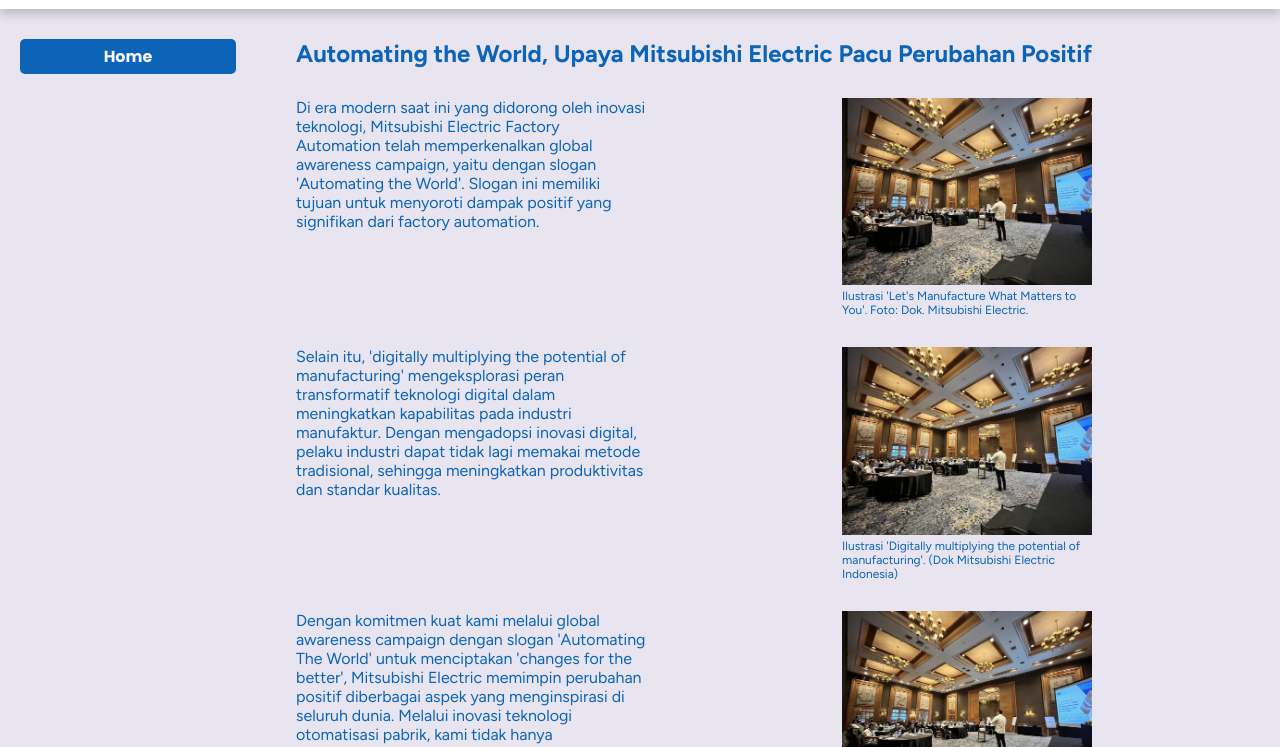
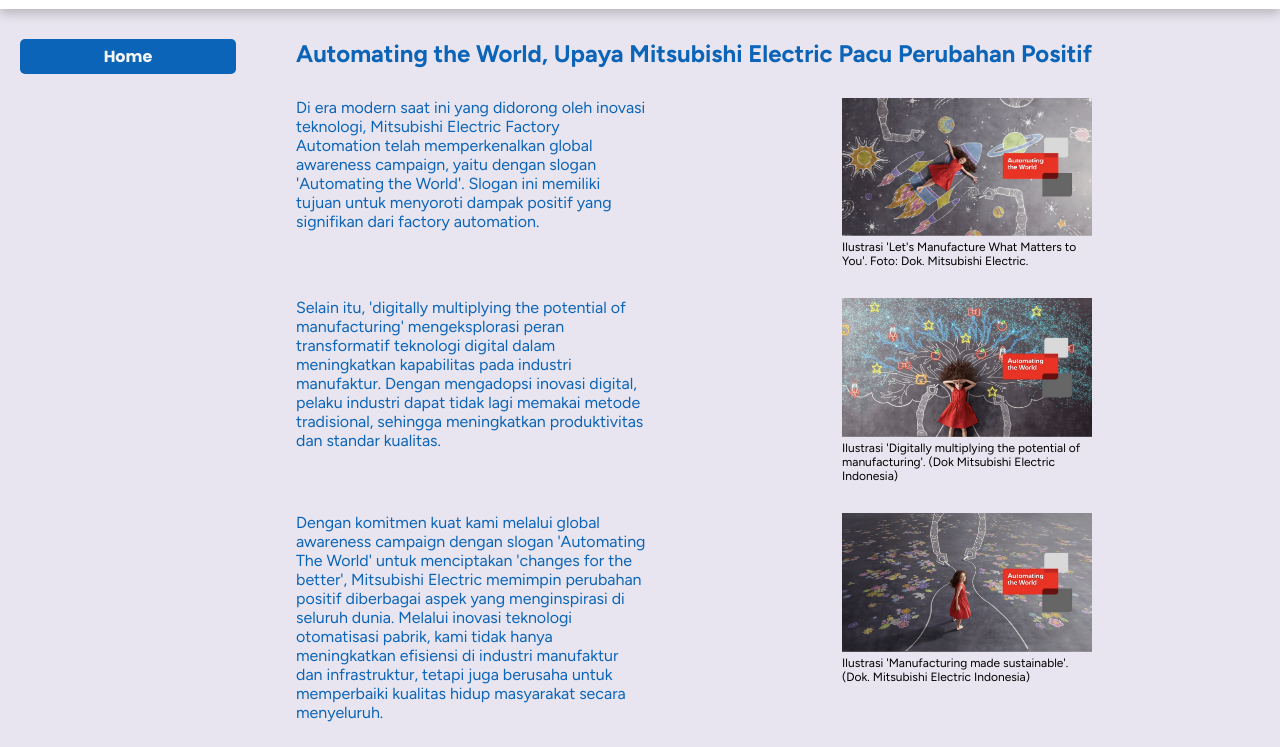
Before and after one commit to amilazhira/task-layout-news, a plain HTML site: page index.html in a window 1280 px wide. Shown: the part 53-800 px from the top of the page. Drawn offline with Linux system fonts and the light colour scheme.

Commit message:
first commit

```diff
--- a/index.html
+++ b/index.html
@@ -44,7 +44,7 @@
 							</p>
 						</div>
 						<div class="right image">
-							<img src="assets/left1.jpg" alt="" />
+							<img src="assets/image1.png" alt="" />
 							<p>
 								Ilustrasi 'Let's Manufacture What Matters to You'. Foto: Dok. Mitsubishi Electric.
 							</p>
@@ -61,7 +61,7 @@
 							</p>
 						</div>
 						<div class="right image">
-							<img src="assets/left1.jpg" alt="" />
+							<img src="assets/image2.png" alt="" />
 							<p>
 								Ilustrasi 'Digitally multiplying the potential of manufacturing'. (Dok Mitsubishi Electric Indonesia)
 							</p>
@@ -79,7 +79,7 @@
 							</p>
 						</div>
 						<div class="right image">
-							<img src="assets/left1.jpg" alt="" />
+							<img src="assets/image3.png" alt="" />
 							<p>
 								Ilustrasi 'Manufacturing made sustainable'. (Dok. Mitsubishi Electric Indonesia)
 							</p>
--- a/style.css
+++ b/style.css
@@ -146,6 +146,7 @@ nav .container {
 .container .right p {
 	width: 250px;
 	font-size: 12px;
+  color: black;
 }
 
 footer {
```
Also changed, not shown: assets/image1.png (added), assets/left1.jpg (deleted), assets/left2.jpeg (deleted), assets/left3.jpg (deleted), assets/right1.jpeg (deleted), assets/right2.jpg (deleted), assets/right3.jpeg (deleted).
